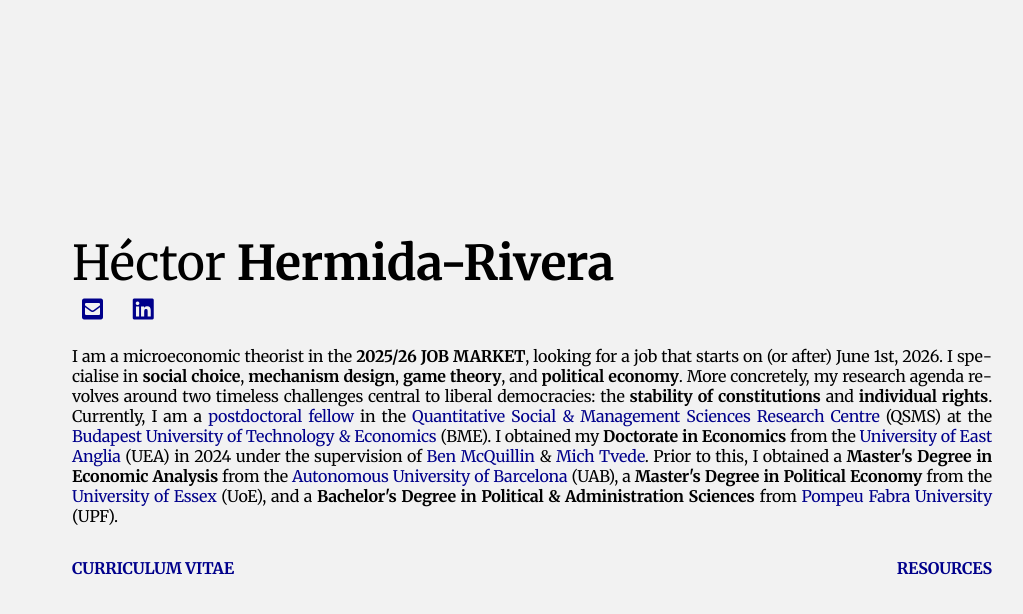
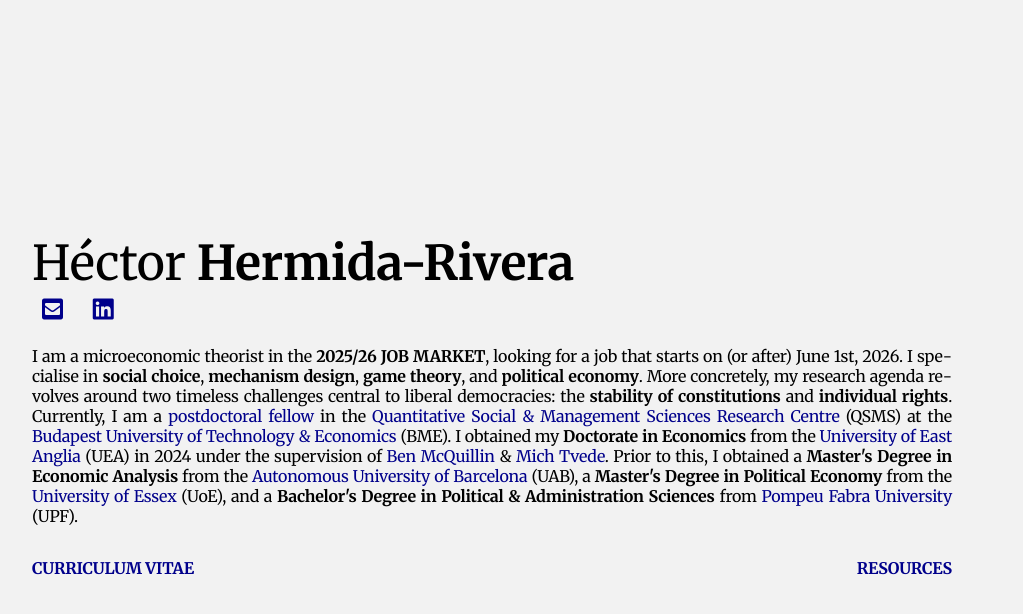
Before and after one commit to HectorHermidaRivera/hectorhermidarivera.github.io, a Jekyll site: the page built from index.md, in a window 1280 px wide. Shown: the top 614 px of the page, without its empty margins (128-1151 px from the left). Built offline with Jekyll 4.4.1, drawn with Linux system fonts in a browser that asks for light colours; a style sheet for code colours, icons or effects is not loaded.

Commit message:
Update style.css

```diff
--- a/assets/css/style.css
+++ b/assets/css/style.css
@@ -38,7 +38,7 @@ body {
   width: 100%;
   margin-left: auto;
   margin-right: auto;
-  padding: 10px 20px 20px 60px;
+  padding: 10px 60px 20px 20px;
   box-sizing: border-box;
   text-align: justify;
   background-color: #f2f2f2;
```
